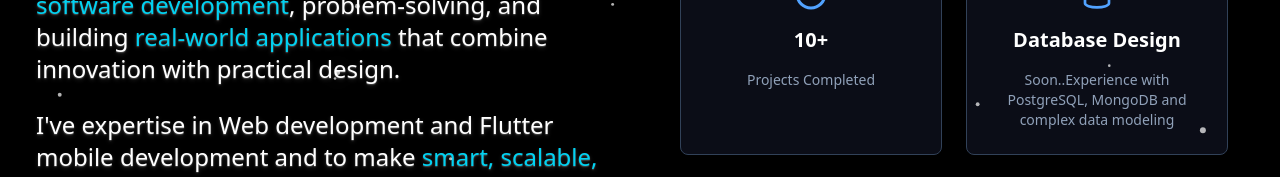
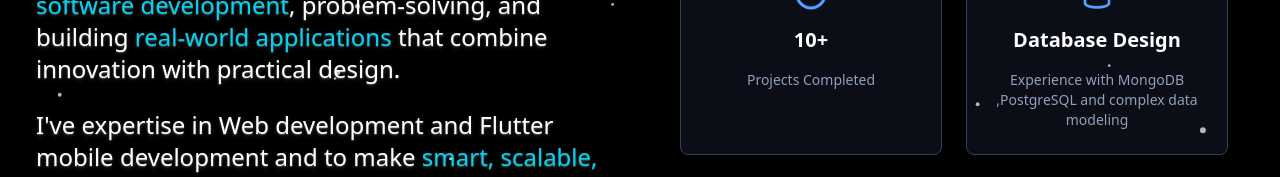
Before and after one commit to Abhinavsharma005/Portfolio, a React (Vite) app: page /about in a window 1280 px wide. Shown: the part 327-504 px from the top of the page. Built offline with nearby package versions, Linux system fonts and the light colour scheme.

Commit message:
correct description formatting for Database Design skill

```diff
--- a/src/Components/SkillsDataCard.jsx
+++ b/src/Components/SkillsDataCard.jsx
@@ -11,7 +11,7 @@ const skillsData = [
   },
   {
     title: 'Database Design',
-    description: 'Soon..Experience with PostgreSQL, MongoDB and complex data modeling',
+    description: 'Experience with MongoDB ,PostgreSQL and complex data modeling',
     icon: LuDatabase
   },
   {
```
